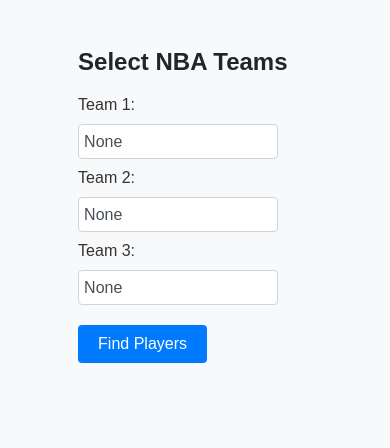
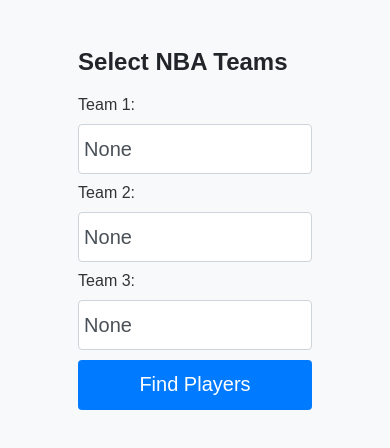
Before and after one commit to justinzhoudata/NBAteams, a plain HTML site: page index.html in a window 390 px wide. Drawn offline with nearby package versions, Linux system fonts and the light colour scheme.

Commit message:
Update style.css

```diff
--- a/style.css
+++ b/style.css
@@ -18,9 +18,10 @@ select {
     font-size: 16px;
     color: #495057;
     background-color: #fff;
-    appearance: none; /* Removes the default appearance of select elements in some browsers */
+    appearance: none;
     cursor: pointer;
     margin: 10px 0;
+    display: block;
 }
 
 button {
@@ -32,6 +33,7 @@ button {
     cursor: pointer;
     font-size: 16px;
     margin-top: 10px;
+    display: block;
 }
 
 button:hover {
@@ -57,3 +59,12 @@ li:last-child {
     margin-left: auto;
     margin-right: auto;
 }
+
+@media (max-width: 767px) {
+    select, button {
+        height: 50px;
+        font-size: 20px;
+        width: 100%;
+        box-sizing: border-box;
+    }
+}
```
